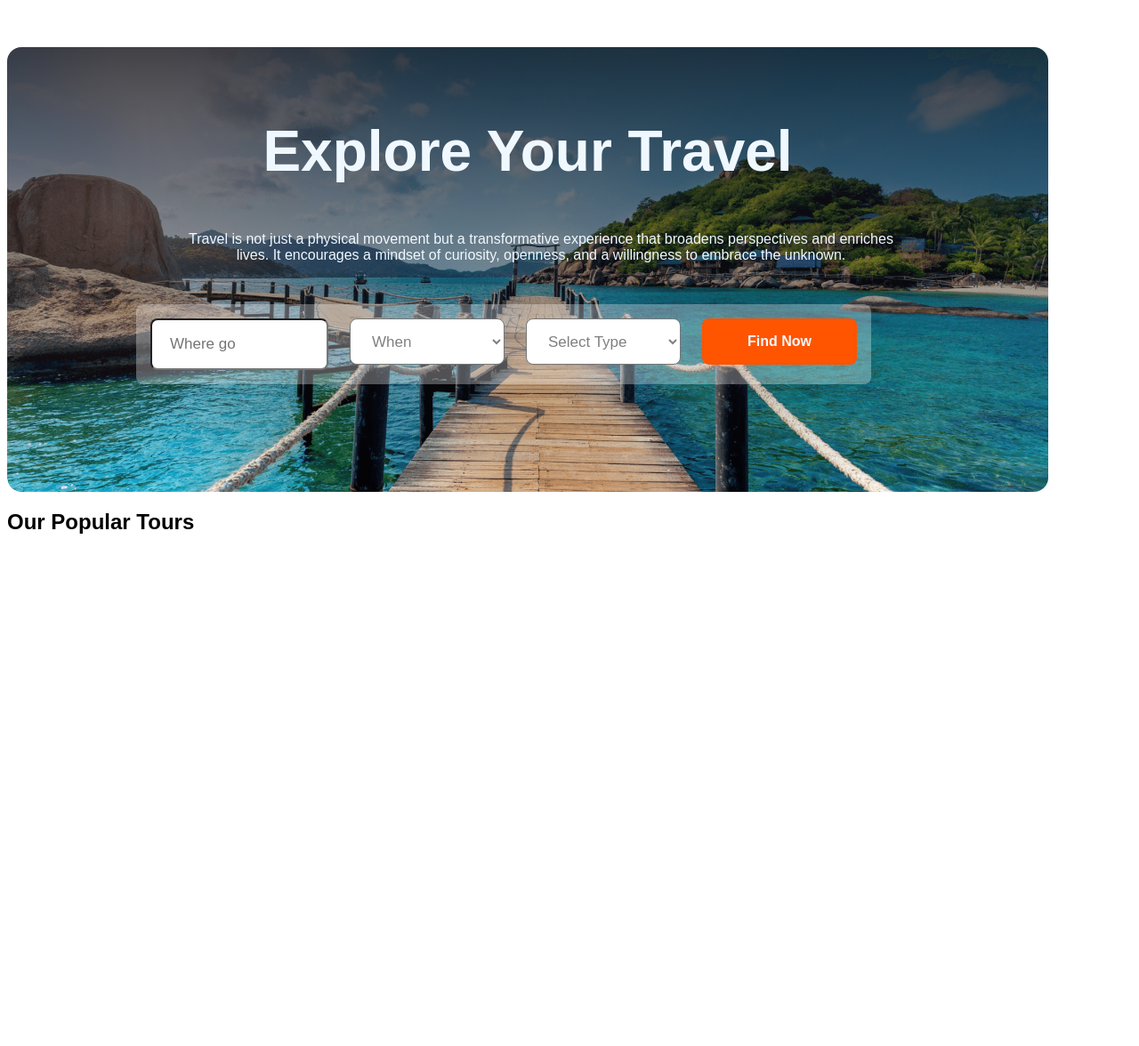
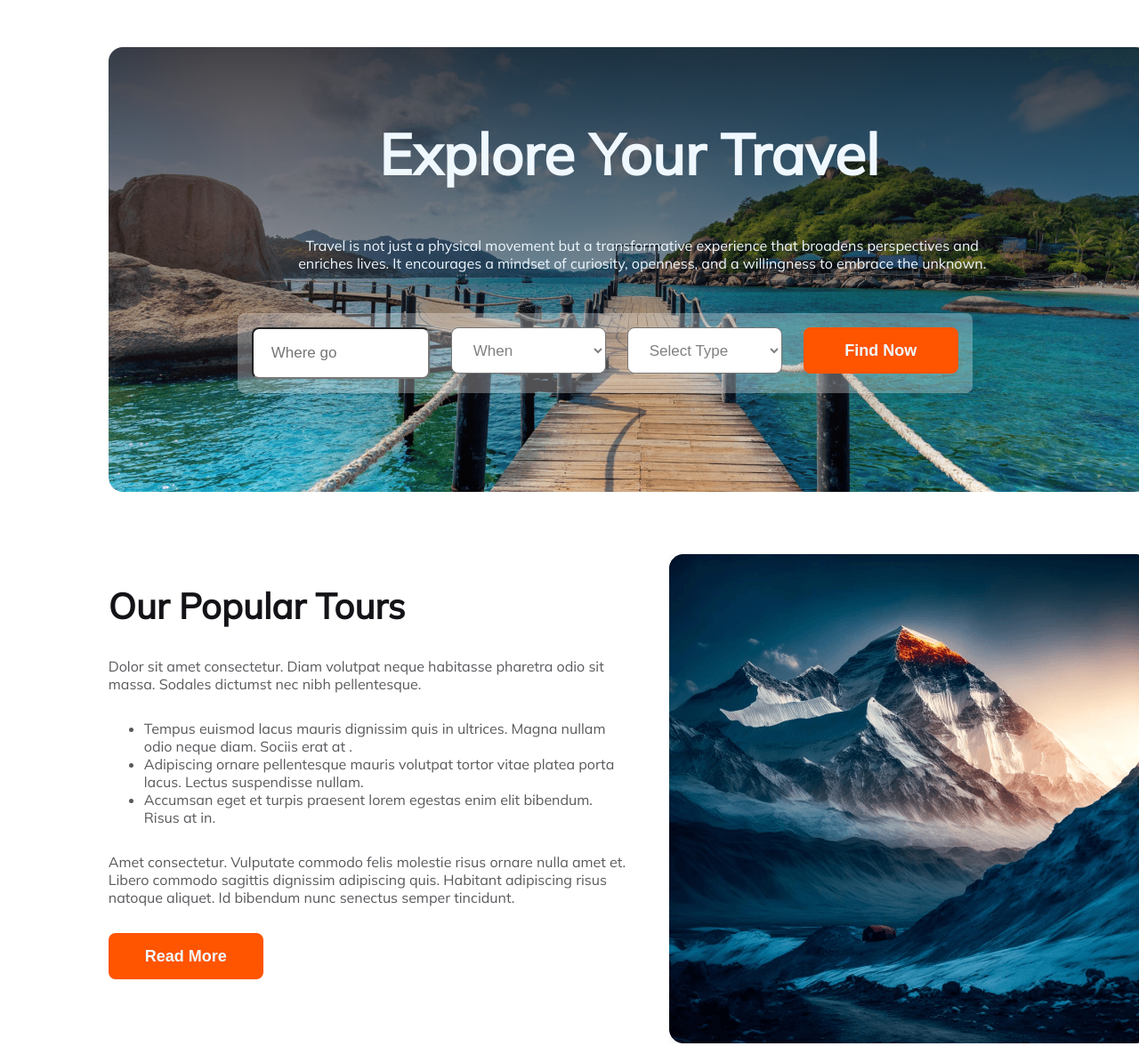
Before and after one commit to Nubassim/assignment-2, a plain HTML site: page index.html in a window 1280 px wide. Shown: the whole page at 89% size. Before the commit the page ends 800 px from the top, so only its background shows below. Drawn offline with Linux system fonts and the light colour scheme.

Commit message:
section B done

```diff
--- a/index.html
+++ b/index.html
@@ -5,6 +5,9 @@
     <meta name="viewport" content="width=device-width, initial-scale=1.0">
     <title>Assignment-2</title>
     <link rel="stylesheet" href="styles/style.css">
+    <link rel="preconnect" href="https://fonts.googleapis.com">
+<link rel="preconnect" href="https://fonts.gstatic.com" crossorigin>
+<link href="https://fonts.googleapis.com/css2?family=Mulish:ital@0;1&display=swap" rel="stylesheet">
 </head>
 <body>
     <header>
@@ -13,23 +16,34 @@
             <p class="sec-A-description">Travel is not just a physical movement but a transformative experience that broadens perspectives and enriches lives. It encourages a mindset of curiosity, openness, and a willingness to embrace the unknown.</p>
             <div class="sec-A-content">
                 <div>
-                    <input class="partA" type="text" placeholder="Where go">
+                    <input class="part" type="text" placeholder="Where go">
                 </div>
                 <div>
-                    <select class="partA" name="" id=""><option value="">When</option></select>
+                    <select class="part" name="" id=""><option value="">When</option></select>
                 </div>
                 <div>
-                    <select class="partA" name="" id=""><option value="">Select Type</option></select>
+                    <select class="part" name="" id=""><option value="">Select Type</option></select>
                 </div>
                 <button class="button">Find Now</button>
             </div>
         </section>
     </header>
     <main>
-        <section>
+        <section class="section-B">
+            <div class="partA">
+                <h2 class="sec-B-title">Our Popular Tours</h2>
+                <p class="sec-B-content">Dolor sit amet consectetur. Diam volutpat neque habitasse pharetra odio sit massa. Sodales dictumst nec nibh pellentesque.</p>
+                <ul class="sec-B-content">
+                    <li>Tempus euismod lacus mauris dignissim quis in ultrices. Magna nullam odio neque diam. Sociis erat at .</li>
+                    <li>Adipiscing ornare pellentesque mauris volutpat tortor vitae platea porta lacus. Lectus suspendisse nullam.</li>
+                    <li> Accumsan eget et turpis praesent lorem egestas enim elit bibendum. Risus at in.</li>
+                </ul>
+                <p class="sec-B-content">Amet consectetur. Vulputate commodo felis molestie risus
+                    ornare nulla amet et. Libero commodo sagittis dignissim adipiscing quis. Habitant adipiscing risus natoque aliquet. Id bibendum nunc senectus semper tincidunt.</p>
+                <button class="button">Read More</button>
+            </div>
             <div>
-                <h2>Our Popular Tours</h2>
-                <p></p>
+                <img src="Images/Rectangle 4.png" alt="">
             </div>
         </section>
     </main>
--- a/styles/style.css
+++ b/styles/style.css
@@ -1,5 +1,13 @@
+/* @import url('https://fonts.googleapis.com/css2?family=Mulish:ital@0;1&display=swap')
 * {
     font-family: "Mulish", sans-serif;
+    font-style: normal;
+} */
+
+body {
+    font-family: "Mulish", sans-serif;
+    font-optical-sizing: auto;
+    font-weight: 400;
     font-style: normal;
 }
 
@@ -9,6 +17,7 @@
     width: 1170px;
     height: 500px;
     color: aliceblue;
+    margin-left: 9%;
 }
 
 .sec-A-title {
@@ -37,7 +46,7 @@
     background: rgba(255, 255, 255, 0.30);
 }
 
-.partA {
+.part {
     width: 174px;
     height: 52px;
     color: gray;
@@ -54,8 +63,35 @@
     width: 174px;
     height: 52px;
     color: aliceblue;
-    font-size: 16px;
+    font-size: 18px;
     font-weight: 700;
+}
+
+/* main */
+.section-B {
+    display: flex;
+    width: 1170px;
+    height: 500px;
+    margin-left: 9%;
+    justify-content: space-between;
+    margin-top: 70px;
+}
+
+.partA {
+    width: 50%;
+}
+
+.sec-B-title {
+    color: #131318;
+    font-size: 40px;
+    font-weight: 1000;
+}
+.sec-B-content{
+    color: rgba(19, 19, 24, 0.70);
+font-size: 16px;
+font-weight: 400;
+margin-top: 30px;
+margin-bottom: 30px;
 }
 
 /* responsive */
@@ -64,16 +100,20 @@
     .section-A {
         border-radius: 16px;
         background: linear-gradient(180deg, rgba(19, 19, 24, 0.80) 0%, rgba(19, 19, 24, 0.00) 100%), url('../Images/Group\ 13\ \(1\)\ \(1\).png');
+
         width: 100%;
-        height: 100%;
         color: aliceblue;
+        margin-right: 0px;
+        margin-left: 0px;
     }
+
     .sec-A-title {
         font-size: 30px;
         text-align: center;
         padding-top: 40px;
         font-weight: 800px;
     }
+
     .sec-A-description {
         width: 370px;
         text-align: center;
@@ -82,12 +122,13 @@
         margin-top: 0px;
         font-weight: 20px;
     }
+
     .sec-A-content {
         flex-direction: column;
         padding: 10px;
         align-items: center;
         gap: 9px;
-        margin-top: 0px;
+        margin-top: 20px;
         margin-left: 94px;
         border-radius: 8px;
         background: rgba(255, 255, 255, 0.30);
```
